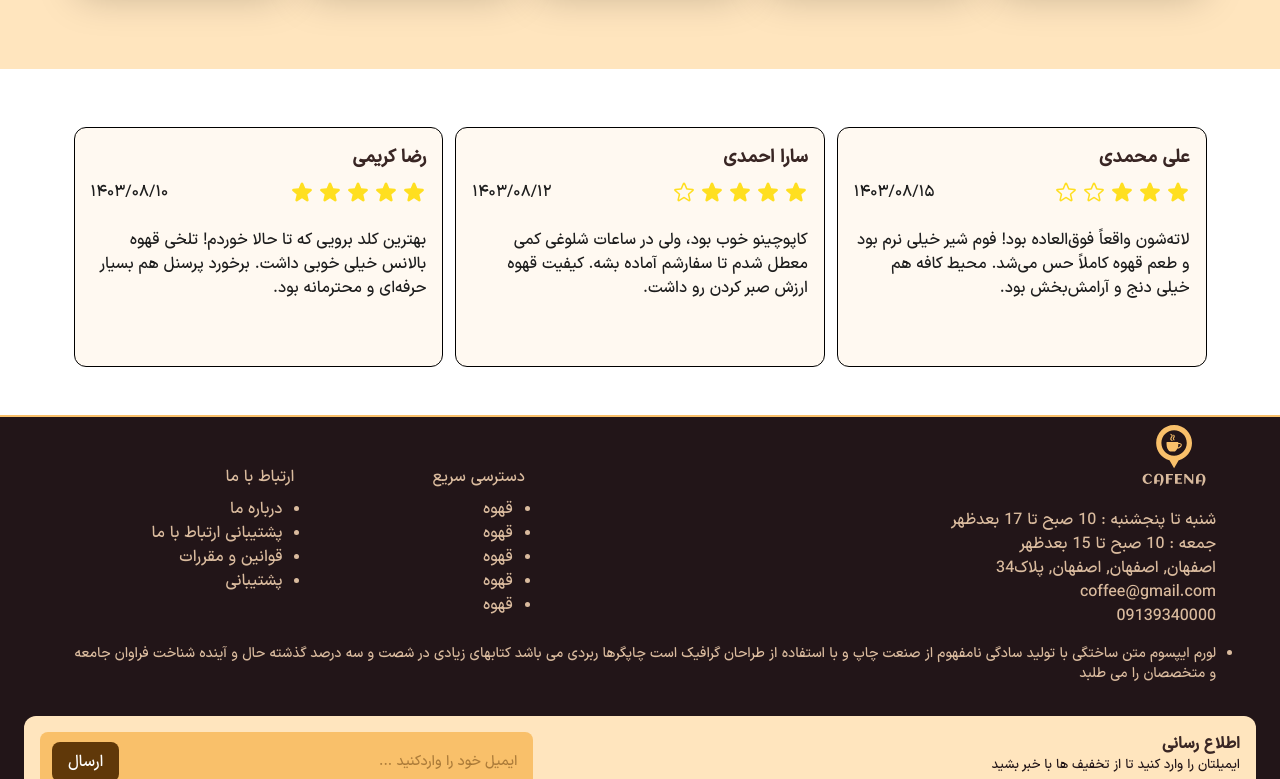
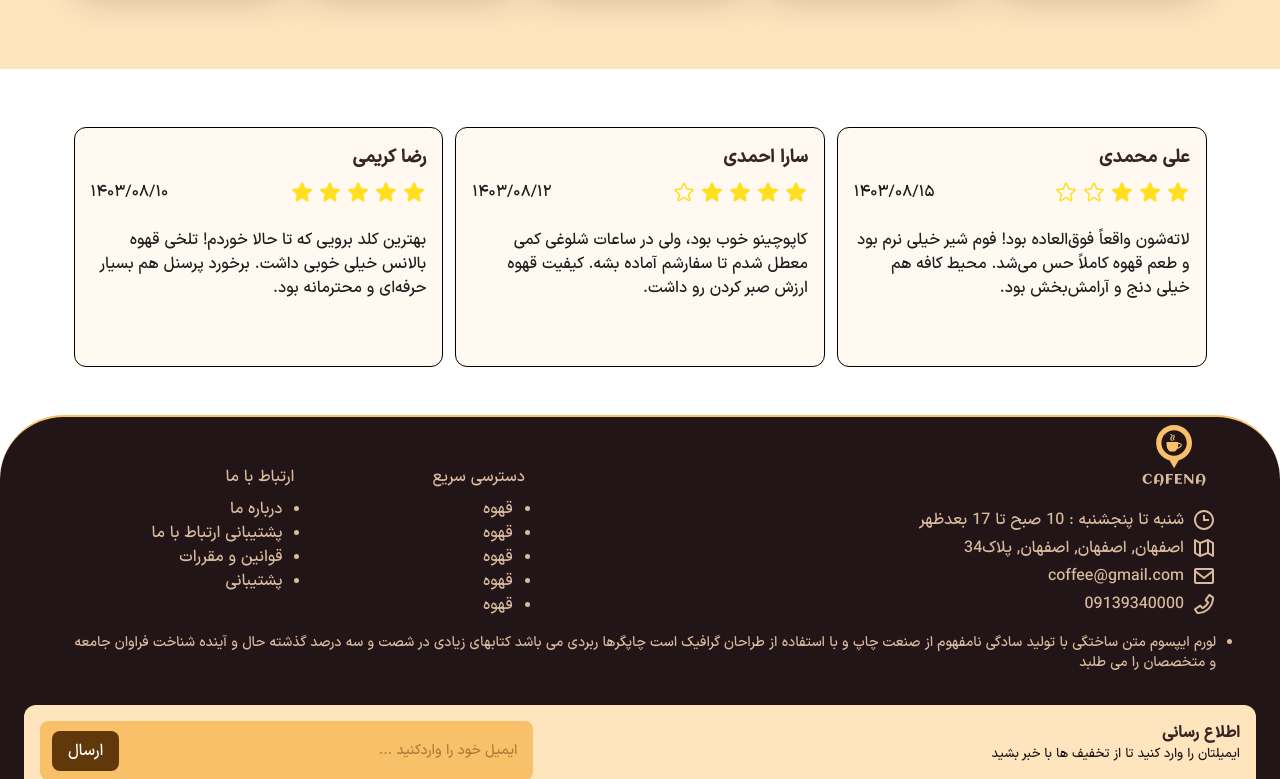
Before and after one commit to Mohammad2954/coffee-shop, a React (Vite) app: page / in a window 1280 px wide. Shown: the part 2021-2800 px from the top of the page. Built offline with nearby package versions, Linux system fonts and the light colour scheme.

Commit message:
fix: fixed footer style bug

```diff
--- a/src/components/Footer/Footer.jsx
+++ b/src/components/Footer/Footer.jsx
@@ -2,7 +2,7 @@ import "./Footer.css";
 
 function Footer() {
   return (
-    <footer className=" relative   bg-coffee-bg border-box-border border-t-2 mt-12">
+    <footer className=" relative   bg-coffee-bg border-box-border border-t-2 mt-12 rounded-t-[4rem]">
       {/* <img src="/img/Footer/bg.jpg"
         className=" absolute inset-0 w-full h-96 z-0"
         alt=""/>
@@ -28,12 +28,58 @@ function Footer() {
                   fill="#DABB9E"
                 ></path>
               </svg>
-              <ul className="mt-4">
-                <li>شنبه تا پنجشنبه : 10 صبح تا 17 بعدظهر</li>
-                <li>جمعه : 10 صبح تا 15 بعدظهر</li>
-                <li>اصفهان, اصفهان, اصفهان, پلاک34</li>
-                <li>coffee@gmail.com</li>
-                <li>09139340000</li>
+              <ul className="mt-4 flex flex-col gap-1 items-center justify-center sm:items-start ">
+                <li className="flex items-center gap-2">
+                  <svg
+                    xmlns="http://www.w3.org/2000/svg"
+                    width="24"
+                    height="24"
+                    fill="currentColor"
+                    viewBox="0 0 24 24"
+                  >
+                    <path d="M12 2C6.58 2 2 6.58 2 12s4.58 10 10 10 10-4.58 10-10S17.42 2 12 2m0 18c-4.34 0-8-3.66-8-8s3.66-8 8-8 8 3.66 8 8-3.66 8-8 8"></path>
+                    <path d="M13 7h-2v6h6v-2h-4z"></path>
+                  </svg>
+                  شنبه تا پنجشنبه : 10 صبح تا 17 بعدظهر{" "}
+                </li>
+                <li className="flex items-center gap-2">
+                  <svg
+                    xmlns="http://www.w3.org/2000/svg"
+                    width="24"
+                    height="24"
+                    fill="currentColor"
+                    viewBox="0 0 24 24"
+                  >
+                    <path d="m21.51 6.14-5-3a.99.99 0 0 0-.87-.08L8.09 5.89 3.51 3.14a.99.99 0 0 0-1.01-.01c-.31.18-.51.51-.51.87v13c0 .35.18.68.49.86l5 3c.26.16.58.19.87.08l7.55-2.83 4.59 2.75c.16.1.34.14.51.14s.34-.04.49-.13c.31-.18.51-.51.51-.87V7a.99.99 0 0 0-.49-.86M7 18.23l-3-1.8V5.77l3 1.8v10.67Zm8-1.93-6 2.25V7.69l6-2.25zm5 1.93-3-1.8V5.77l3 1.8v10.67Z"></path>
+                  </svg>
+                  اصفهان, اصفهان, اصفهان, پلاک34
+                </li>
+                <li className="flex items-center gap-2">
+                  <svg
+                    xmlns="http://www.w3.org/2000/svg"
+                    width="24"
+                    height="24"
+                    fill="currentColor"
+                    viewBox="0 0 24 24"
+                    transform="scale(-1,1) "
+                  >
+                    <path d="M20 4H4c-1.1 0-2 .9-2 2v12c0 1.1.9 2 2 2h16c1.1 0 2-.9 2-2V6c0-1.1-.9-2-2-2m0 2v.51l-8 6.22-8-6.22V6zM4 18V9.04l7.39 5.74c.18.14.4.21.61.21s.43-.07.61-.21L20 9.03v8.96H4Z"></path>
+                  </svg>
+                  coffee@gmail.com
+                </li>
+                <li className="flex items-center gap-2">
+                  <svg
+                    xmlns="http://www.w3.org/2000/svg"
+                    width="24"
+                    height="24"
+                    fill="currentColor"
+                    viewBox="0 0 24 24"
+                    transform="scale(-1,1) "
+                  >
+                    <path d="M18.07 22h.35c.47-.02.9-.26 1.17-.64l2.14-3.09c.23-.33.32-.74.24-1.14s-.31-.74-.64-.97l-4.64-3.09a1.47 1.47 0 0 0-.83-.25c-.41 0-.81.16-1.1.48l-1.47 1.59c-.69-.43-1.61-1.07-2.36-1.82-.72-.72-1.37-1.64-1.82-2.36l1.59-1.47c.54-.5.64-1.32.23-1.93L7.84 2.67c-.22-.33-.57-.57-.97-.64a1.46 1.46 0 0 0-1.13.24L2.65 4.41c-.39.27-.62.7-.64 1.17-.03.69-.16 6.9 4.68 11.74 4.35 4.35 9.81 4.69 11.38 4.69ZM6.88 10.05c-.16.15-.21.39-.11.59.05.09 1.15 2.24 2.74 3.84 1.6 1.6 3.75 2.7 3.84 2.75.2.1.44.06.59-.11l1.99-2.15 3.86 2.57-1.7 2.46c-1.16 0-6.13-.24-9.99-4.1S4 7.06 4 5.91l2.46-1.7 2.57 3.86-2.15 1.99Z"></path>
+                  </svg>
+                  09139340000
+                </li>
               </ul>
             </div>
             <div className="   flex-col gap-2 hidden sm:flex">
--- a/src/components/Headre/Header.jsx
+++ b/src/components/Headre/Header.jsx
@@ -29,7 +29,7 @@ function Header() {
         >
           <ul class=" items-center gap-8 text-text-header sm:flex">
             <li class=" cursor-pointer hover:bg-border py-2 pr-3 hover:text-coffee-bg transition duration-200 ease-in">
-              فروشگاه
+              خانه
             </li>
             <li class=" cursor-pointer hover:bg-border py-2 pr-3 hover:text-coffee-bg transition duration-200 ease-in">
               پشتیبانی
@@ -70,7 +70,7 @@ function Header() {
 
         <ul className=" items-center gap-8 text-text-header hidden sm:flex">
           <li className=" cursor-pointer hover:text-border transition duration-200 ease-in">
-            فروشگاه
+            خانه
           </li>
           <li className=" cursor-pointer hover:text-border transition duration-200 ease-in">
             پشتیبانی
--- a/src/pages/ContactUs.jsx
+++ b/src/pages/ContactUs.jsx
@@ -96,7 +96,7 @@ function ContactUs() {
                   <path d="M12 2C6.58 2 2 6.58 2 12s4.58 10 10 10 10-4.58 10-10S17.42 2 12 2m0 18c-4.34 0-8-3.66-8-8s3.66-8 8-8 8 3.66 8 8-3.66 8-8 8"></path>
                   <path d="M13 7h-2v6h6v-2h-4z"></path>
                 </svg>
-                شنبه تا پنجشنبه : 10 صبح تا 17 بعدظهر جمعه : 10 صبح تا 15 بعدظهر
+                شنبه تا پنجشنبه : 10 صبح تا 17 بعدظهر
               </span>
             </div>
           </div>
```
